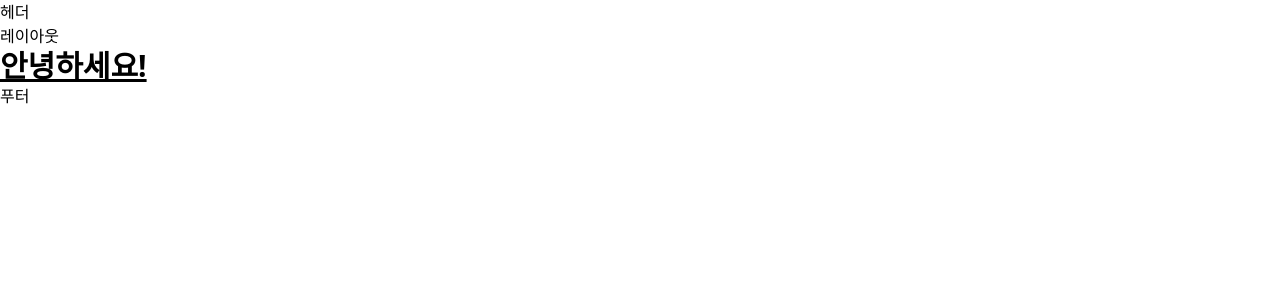
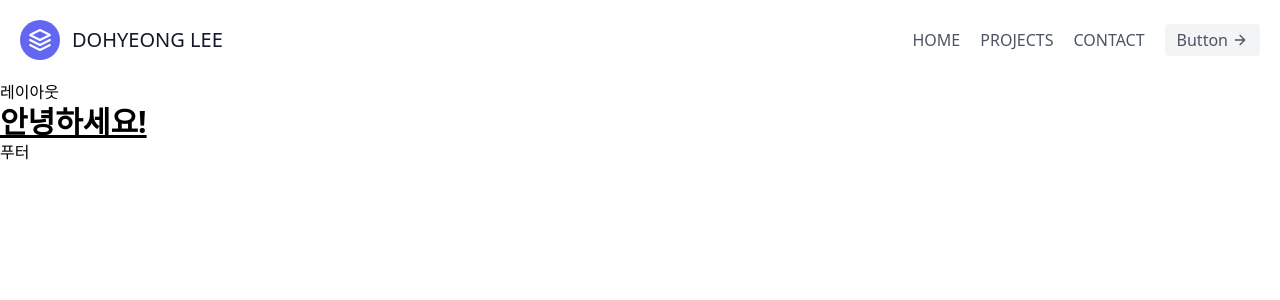
Before and after one commit to puretension/portfolio, a Next.js app: page / in a window 1280 px wide. Shown: the top 300 px of the page. Built offline with nearby package versions, Linux system fonts and the light colour scheme.

Commit message:
feat: 헤더 생성

```diff
--- a/components/header.js
+++ b/components/header.js
@@ -1,7 +1,35 @@
+import Link from 'next/link';
+
+// Link href="link" className="mr-5 hover:text-gray-900"이런식으로 함께! a 태그 하지말자!
 export default function Header() {
     return (
         <div>
-            <h1>헤더</h1>
+            <header className="text-gray-600 body-font">
+                <div className="container mx-auto flex flex-wrap p-5 flex-col md:flex-row items-center">
+                    <Link href="/" className="flex title-font font-medium items-center text-gray-900 mb-4 md:mb-0">
+                        <svg xmlns="http://www.w3.org/2000/svg" fill="none" stroke="currentColor" stroke-linecap="round" stroke-linejoin="round" stroke-width="2" className="w-10 h-10 text-white p-2 bg-indigo-500 rounded-full" viewBox="0 0 24 24">
+                            <path d="M12 2L2 7l10 5 10-5-10-5zM2 17l10 5 10-5M2 12l10 5 10-5"></path>
+                        </svg>
+                        <span className="ml-3 text-xl">DOHYEONG LEE</span>
+                    </Link>
+                    <nav className="md:ml-auto flex flex-wrap items-center text-base justify-center">
+                    <Link href="/" className="mr-5 hover:text-gray-900">
+                            HOME
+                    </Link>
+                    <Link href="/projects" className="mr-5 hover:text-gray-900">
+                            PROJECTS
+                    </Link>
+                    <Link href="/contact" className="mr-5 hover:text-gray-900">
+                            CONTACT
+                    </Link>
+                    </nav>
+                    <button className="inline-flex items-center bg-gray-100 border-0 py-1 px-3 focus:outline-none hover:bg-gray-200 rounded text-base mt-4 md:mt-0">Button
+                        <svg fill="none" stroke="currentColor" stroke-linecap="round" stroke-linejoin="round" stroke-width="2" className="w-4 h-4 ml-1" viewBox="0 0 24 24">
+                            <path d="M5 12h14M12 5l7 7-7 7"></path>
+                        </svg>
+                    </button>
+                </div>
+            </header>
         </div>
     );
 }
```
